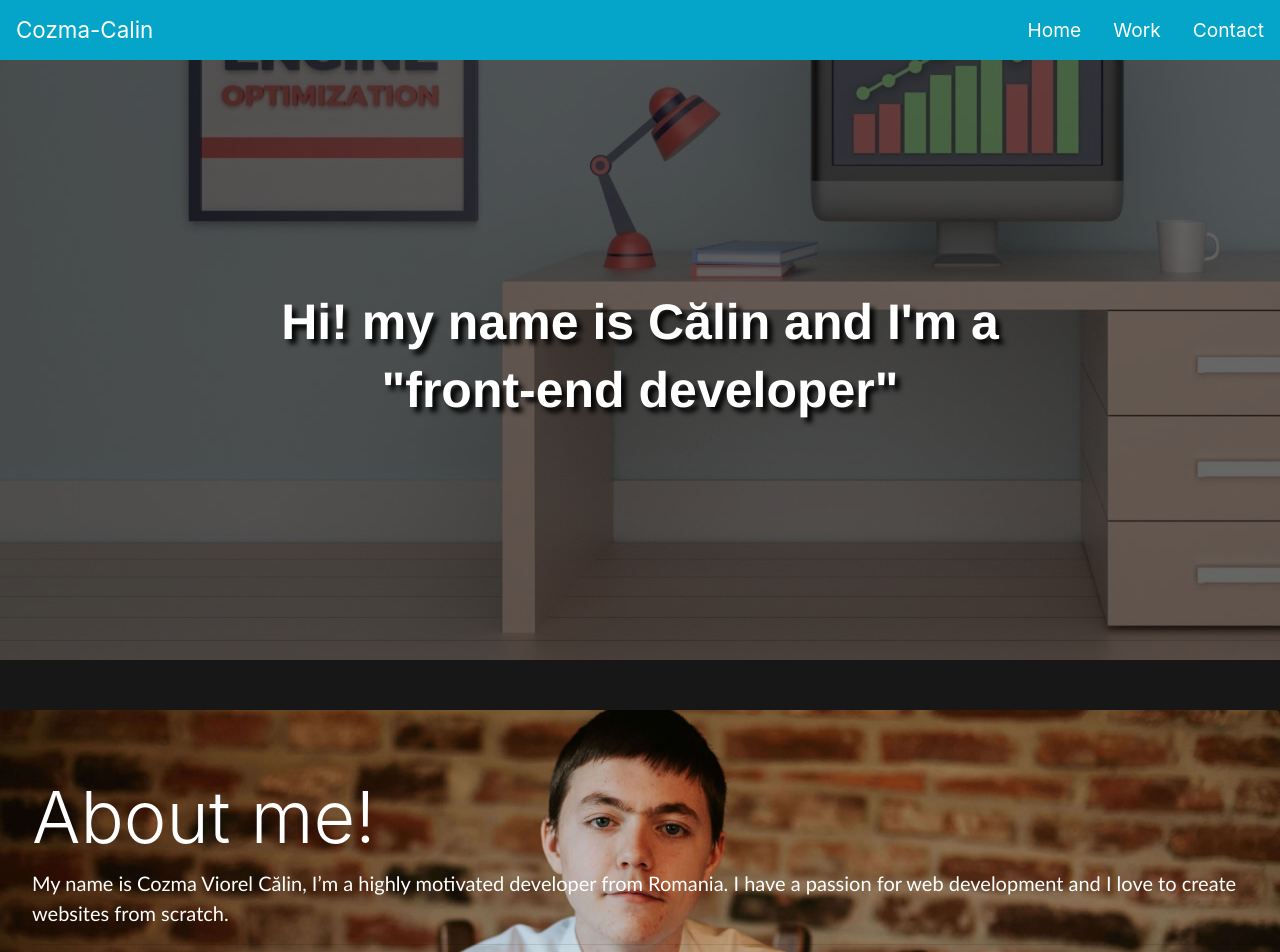
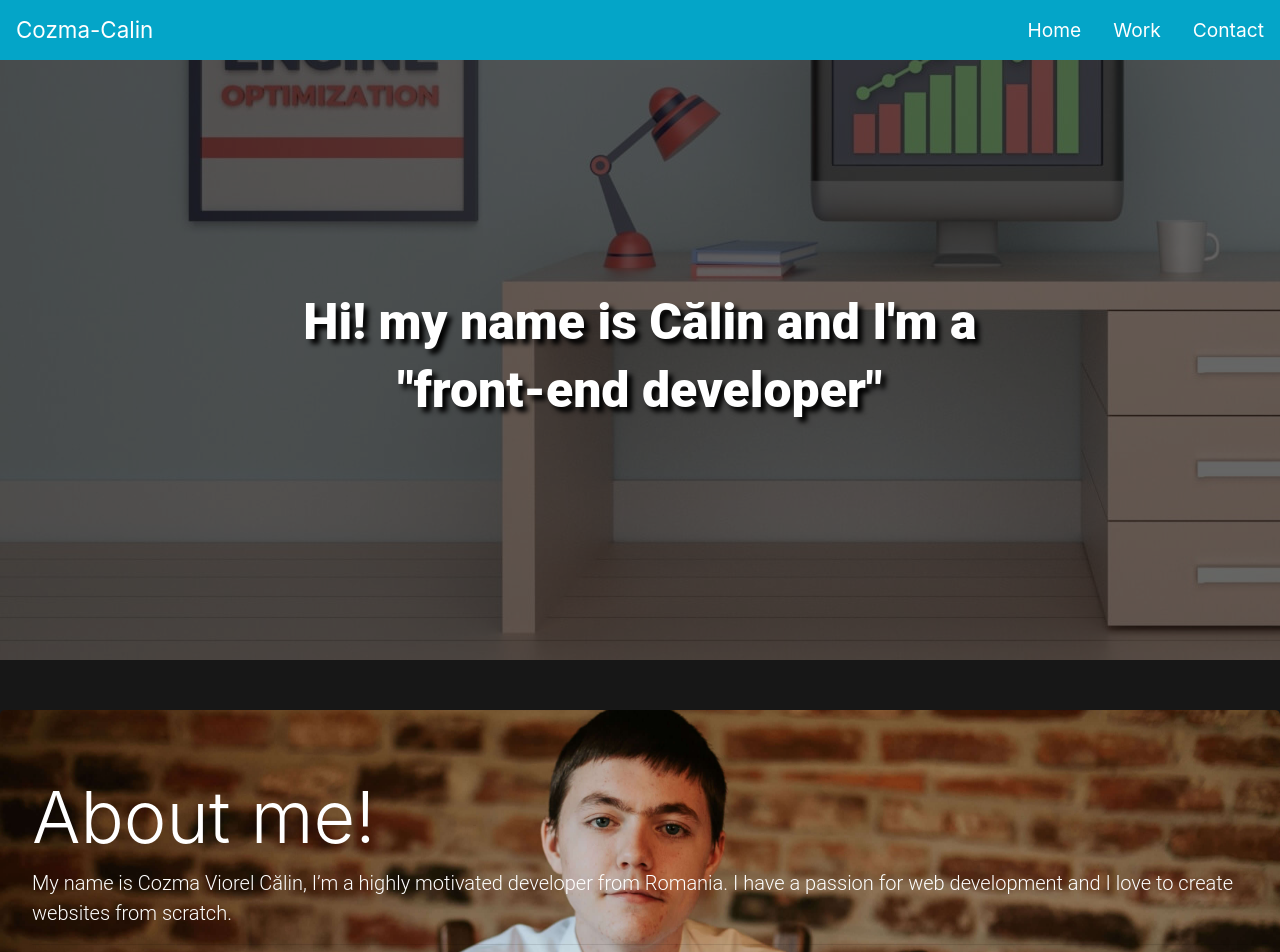
Before and after one commit to calinzabalt/CozmaCalin.me, a React (Create React App) app: page / in a window 1280 px wide. Shown: the top 952 px of the page. Built offline with nearby package versions, Linux system fonts and the light colour scheme.

Commit message:
new font

```diff
--- a/public/index.html
+++ b/public/index.html
@@ -25,7 +25,7 @@
 
     <style>
       p, h1,h2,h3,h4,h5, li, ul, label, input, textarea{
-        font-family:'Gill Sans', 'Gill Sans MT', Calibri, 'Trebuchet MS', sans-serif 'Noto Sans', sans-serif !important;
+        font-family: 'Roboto' ,'Gill Sans', 'Gill Sans MT','Trebuchet MS', sans-serif 'Noto Sans', sans-serif !important;
 
       }
       </style>
--- a/src/App.css
+++ b/src/App.css
@@ -16,7 +16,7 @@ body {
 p {
   color: #171717;
   font-size: 1.5em;
-  font-family: 'Gill Sans', 'Gill Sans MT', Calibri, 'Trebuchet MS', sans-serif;
+  font-family: 'Roboto','Gill Sans', 'Gill Sans MT', 'Calibri', 'Trebuchet MS', sans-serif;
   font-weight: 800;
 }
 
--- a/src/components/Home.css
+++ b/src/components/Home.css
@@ -11,15 +11,15 @@
 .intro h3 {
     color:white;
     font-size:50px;
-    font-family: 'Franklin Gothic Medium', 'Arial Narrow', Arial, sans-serif;
+    font-family: 'Roboto','Franklin Gothic Medium', 'Arial Narrow', Arial, sans-serif;
     text-align: center;
-    font-weight: 900;
+    font-weight: 800;
 }
 
 .intro h2 {
   color:white;
     font-size:50px;
-    font-family: 'Franklin Gothic Medium', 'Arial Narrow', Arial, sans-serif;
+    font-family: 'Roboto', 'Franklin Gothic Medium', 'Arial Narrow', Arial, sans-serif;
     text-align: center;
     font-weight: 800;
 
```
